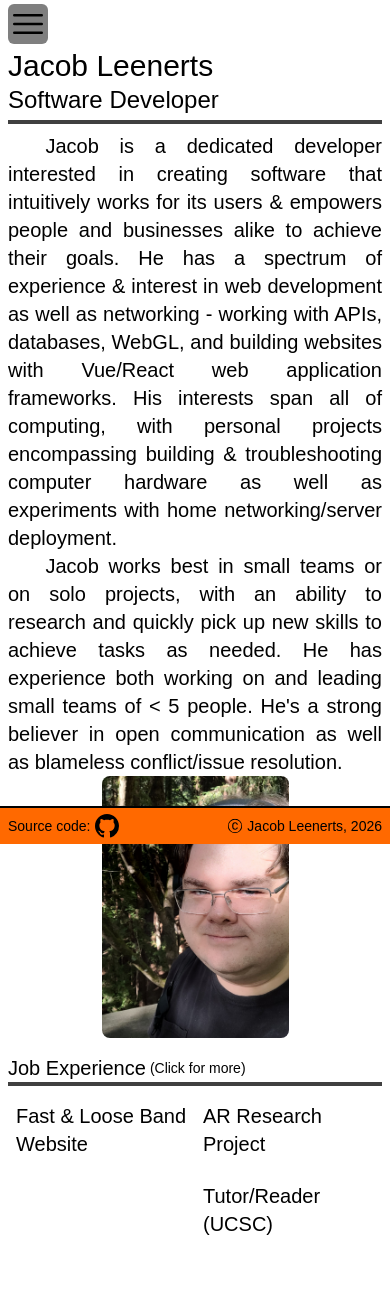
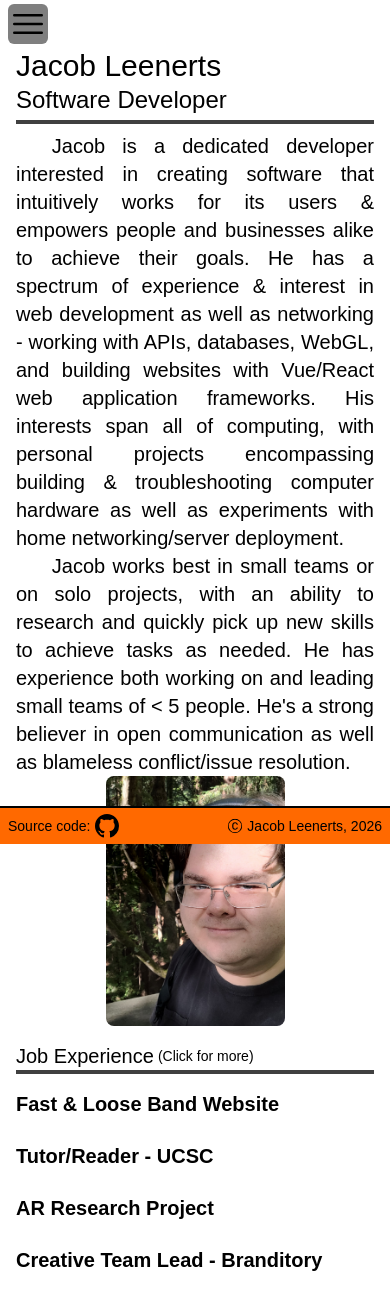
Before and after one commit to jleenerts/zozsite, a Next.js app: page /resume in a window 390 px wide. Shown: the top 1310 px of the page. Built offline with nearby package versions, Linux system fonts and the light colour scheme; a web font is replaced by a local one.

Commit message:
update layout and add info to work history

```diff
--- a/app/components/detailMenu.tsx
+++ b/app/components/detailMenu.tsx
@@ -7,18 +7,18 @@ export function DetailMenu({ className = "", title = "default", details = [] }:
    const [open, setOpen] = useState(false);
 
    function handleClick() {
-      setOpen(prev => !prev);
+      setOpen(!open);
    }
 
    return (
       <div className={className}>
-         <button onClick={handleClick} className="text-left p-2">
-            <p>{title}</p>
+         <button onClick={handleClick} className="text-left py-2">
+            <b>{title}</b>
          </button>
-         <div id={title} className={`pl-2 transform duration-300 overflow-hidden min-h-content
+         <div id={title} className={`transform duration-300 overflow-hidden min-h-content
                                     ${open ? "max-h-content opacity-100 translate-y-0" :
                                              "max-h-0 opacity-0 -translate-y-4"}`}>
-            <ul style={{listStyle:"inside"}}>
+            <ul style={{listStyle:"inside"}} className="text-justify">
                {details.map((item, idx) => (
                   <li key={idx}>{item}</li>
                ))}
--- a/app/layout.tsx
+++ b/app/layout.tsx
@@ -79,7 +79,7 @@ export default function RootLayout({
          >
             <ThemeWrapper>
                <main className="
-                     mx-auto portrait:mx-2 pt-12 lg:pt-5 pb-12 xl:max-w-3/5 xl:min-w-sm
+                     mx-4 xl:mx-auto pt-12 lg:pt-5 pb-12 xl:max-w-3/5 xl:min-w-sm
                      flex flex-col justify-center
                      whitespace-pre-line
                      duration-300
--- a/app/resume/page.tsx
+++ b/app/resume/page.tsx
@@ -45,7 +45,7 @@ export default function ResumePage() {
                      open communication as well as blameless conflict/issue resolution.
                   </p>
                </div>
-               <div className="flex flex-row
+               <div className="flex flex-row xl:flex-col
                               w-1/2 xl:basis-1/4">
                   <Image src="/jacob-forest.jpg"
                            height={2316}
@@ -68,20 +68,30 @@ export default function ResumePage() {
                <p>Job Experience</p>
                <p className="ml-1 text-sm">(Click for more)</p>
             </div>
-            <div id="jobs"className="flex flex-row w-full">
+            <div id="jobs"className="flex flex-col lg:flex-row w-full">
                <div id="col1" className="basis-1/2">
                   <DetailMenu className="mt-2"
                               title="Fast & Loose Band Website"
+                              details={["Commissioned to design and deploy a blog and informational website for a local band",
+                                       "Created a password-protected admin portal for creating and deleting posts with corresponding database",
+                                       "Deployed website to NameCheap hosting service using Next.js and configured MySQL DB"]}
+                  />
+                  <DetailMenu className="mt-2"
+                              title="Tutor/Reader - UCSC"
                               details={["Info 1", "Info 2", "Info 3"]}
                   />
                </div>
-               <div id="col2" className="basis-1/2">
+               <div id="col2" className="basis-1/2 lg:ml-3">
                   <DetailMenu className="mt-2"
                               title="AR Research Project"
-                              details={["Info 1", "Info 2", "Info 3"]}
+                              details={["Worked under Alex Pang to create a prototype Meta Quest 3 app to provide spatial awareness to Visually Impaired People",
+                                       "Created a Unity project from scratch using Meta APIs that alerts the user to nearby objects with sound queues",
+                                       "Jacob designed the sound alert system, managing multiple audio sources.",
+                                       "Created short looping alert sounds that were user toggleable for rapid prototyping.",
+                                       "Alerts could be changed in sound and pitch, and different alert modes were created for testing."]}
                   />
                   <DetailMenu className="mt-2"
-                              title="Tutor/Reader (UCSC)"
+                              title="Creative Team Lead - Branditory"
                               details={["Info 1", "Info 2", "Info 3"]}
                   />
                </div>
```
